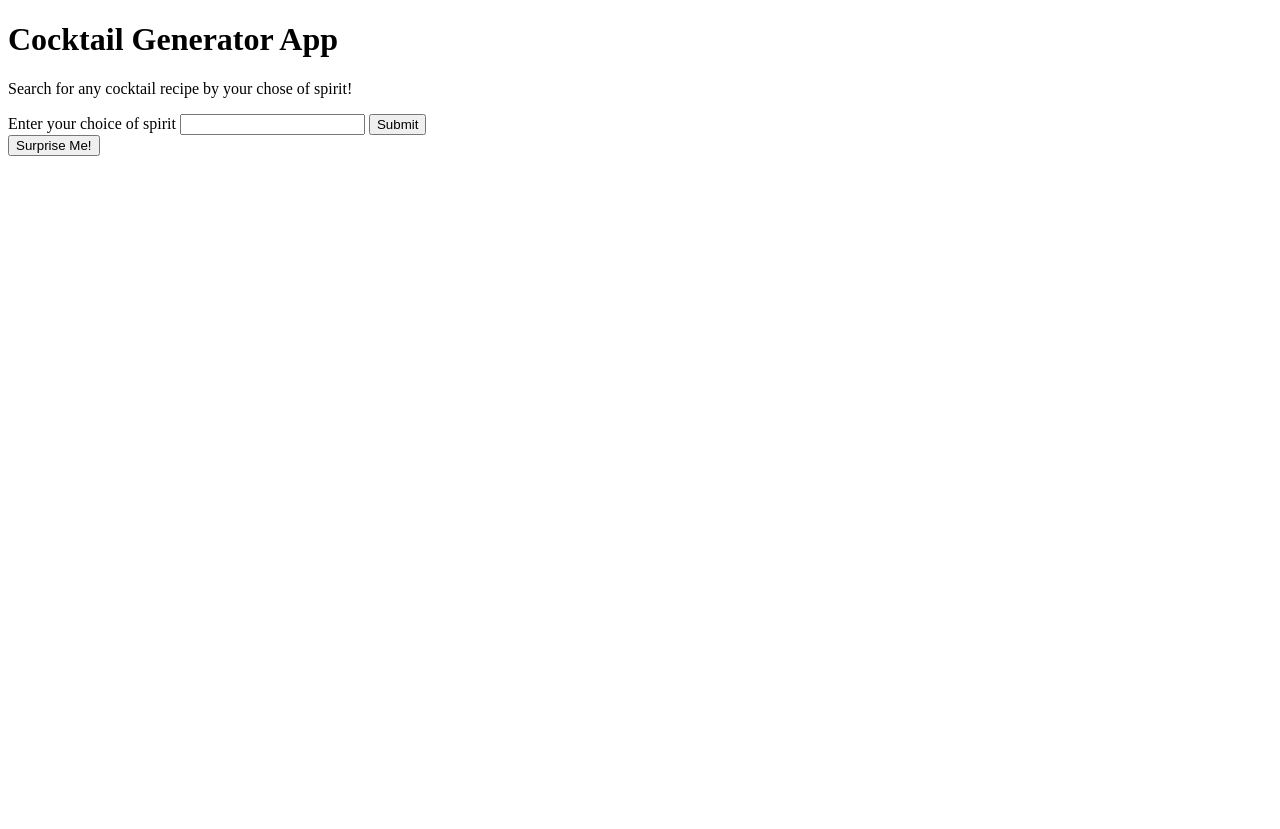
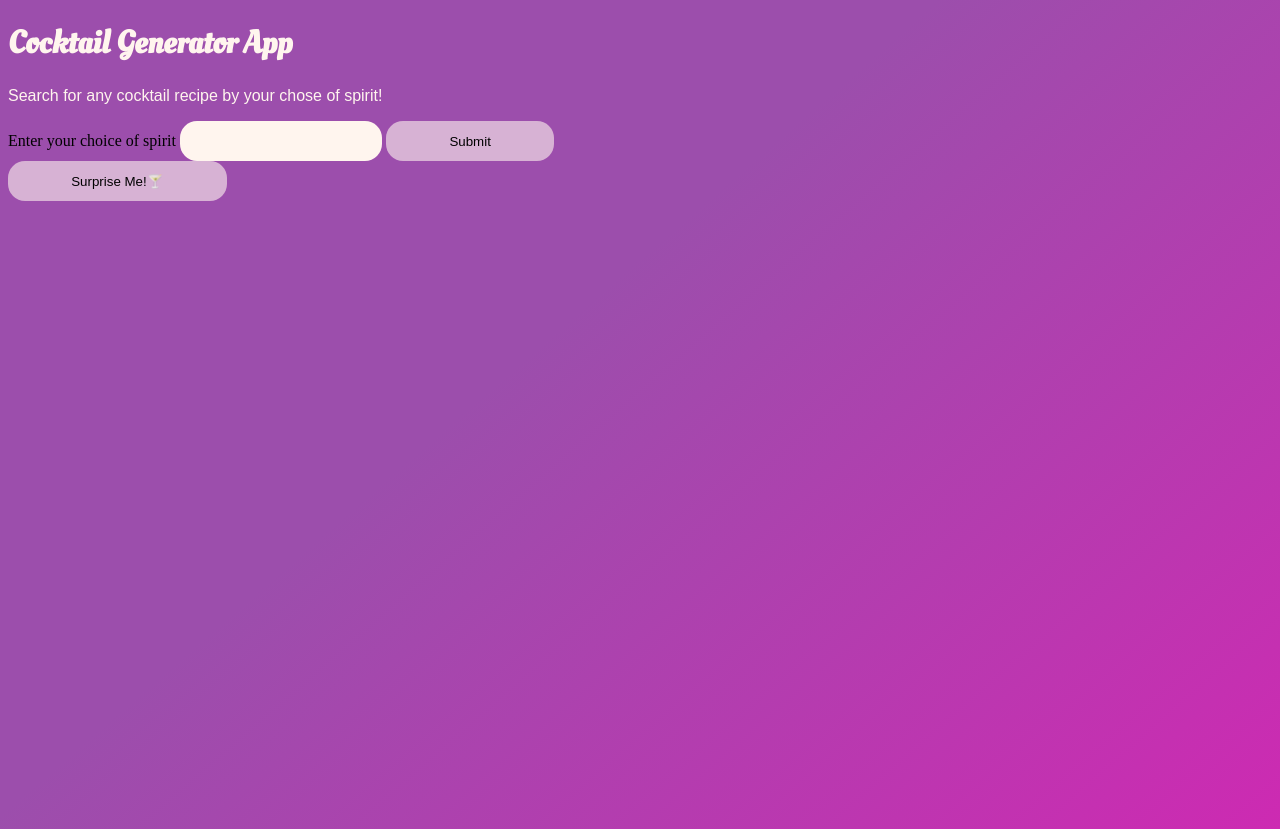
Before and after one commit to kianaomoerah/splashCocktailApp, a plain HTML site: page index.html in a window 1280 px wide. Before the commit the page ends 800 px from the top, so only its background shows below. Drawn offline with Linux system fonts and the light colour scheme; a web font is replaced by a local one.

Commit message:
added base styles and typography

```diff
--- a/index.html
+++ b/index.html
@@ -21,7 +21,7 @@
 
    </form>
 
-   <button id = "surpriseMeBtn">Surprise Me!</button>
+   <button id = "surpriseMeBtn">Surprise Me!🍸</button>
 
    <ul class = "results">
 
--- a/styles/sass/partials/_base.scss
+++ b/styles/sass/partials/_base.scss
@@ -0,0 +1,29 @@
+body {
+    background: rgb(205, 42, 178);
+    background: linear-gradient(319deg, rgba(205, 42, 178, 1) 0%, rgba(156, 78, 172, 1) 58%);
+    min-height: 100vh;
+}
+
+input {
+    border: none;
+    border-radius: 17px;
+    padding: 1%;
+    background-color: $eggshell;
+}
+
+button {
+    background-color: $eggshellTransparent;
+    border: none;
+    border-radius: 17px;
+    padding: 1% 5%;
+}
+
+h1 {
+    font-family: $titleFont;
+    color: $eggshell;
+}
+
+p {
+    font-family: $bodyFont;
+    color: $eggshell;
+}
--- /dev/null
+++ b/styles/sass/partials/_typography.scss
@@ -0,0 +1,8 @@
+@import url('https://fonts.googleapis.com/css2?family=Biryani:wght@300&family=Fira+Sans:wght@600&family=Oleo+Script&display=swap');
+
+$titleFont:'Oleo Script', cursive;
+$headingFont:'Fira Sans', sans-serif;
+$bodyFont: 'Biryani', sans-serif;
+
+$eggshell: rgb(255, 245, 238);
+$eggshellTransparent: rgba(255, 245, 238, 0.6);
--- a/styles/sass/styles.scss
+++ b/styles/sass/styles.scss
@@ -1 +1,2 @@
+@import "./partials/typography";
 @import "./partials/base";
```
Also changed, not shown: styles/styles.css.
